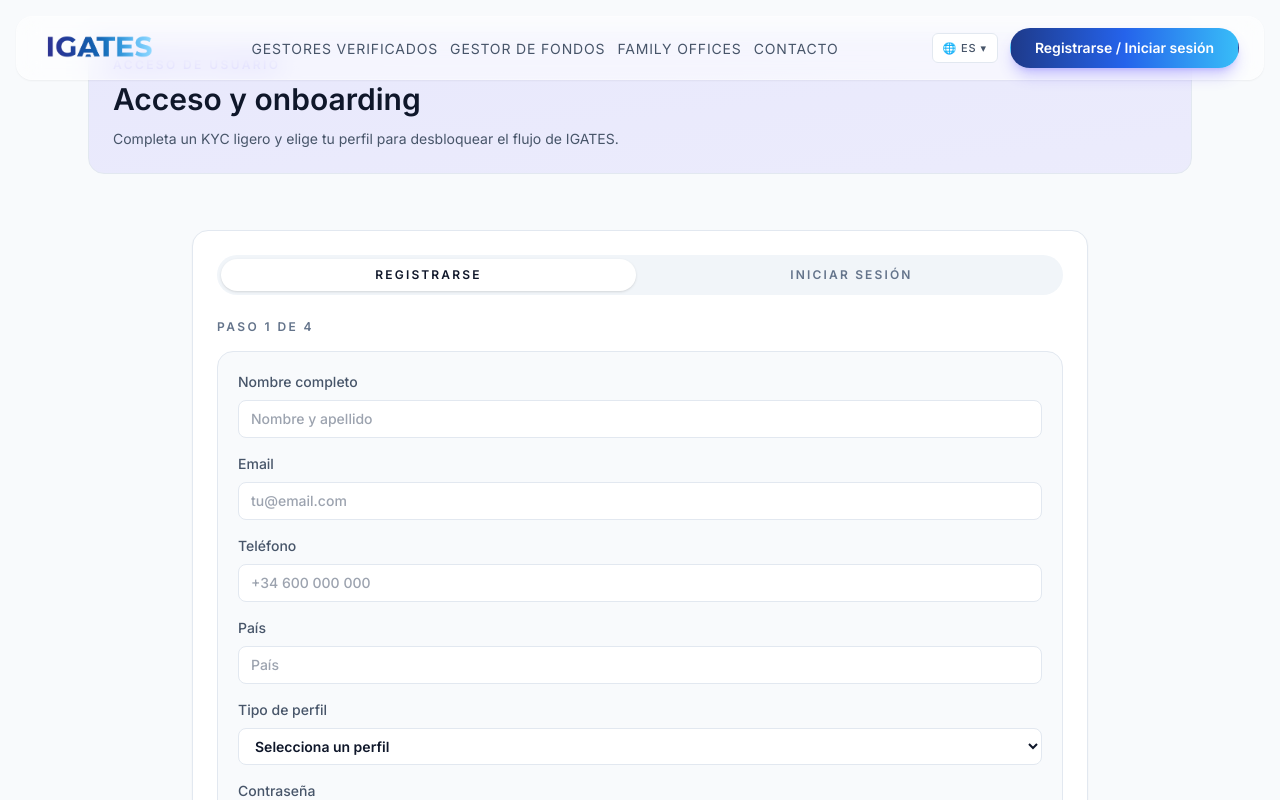
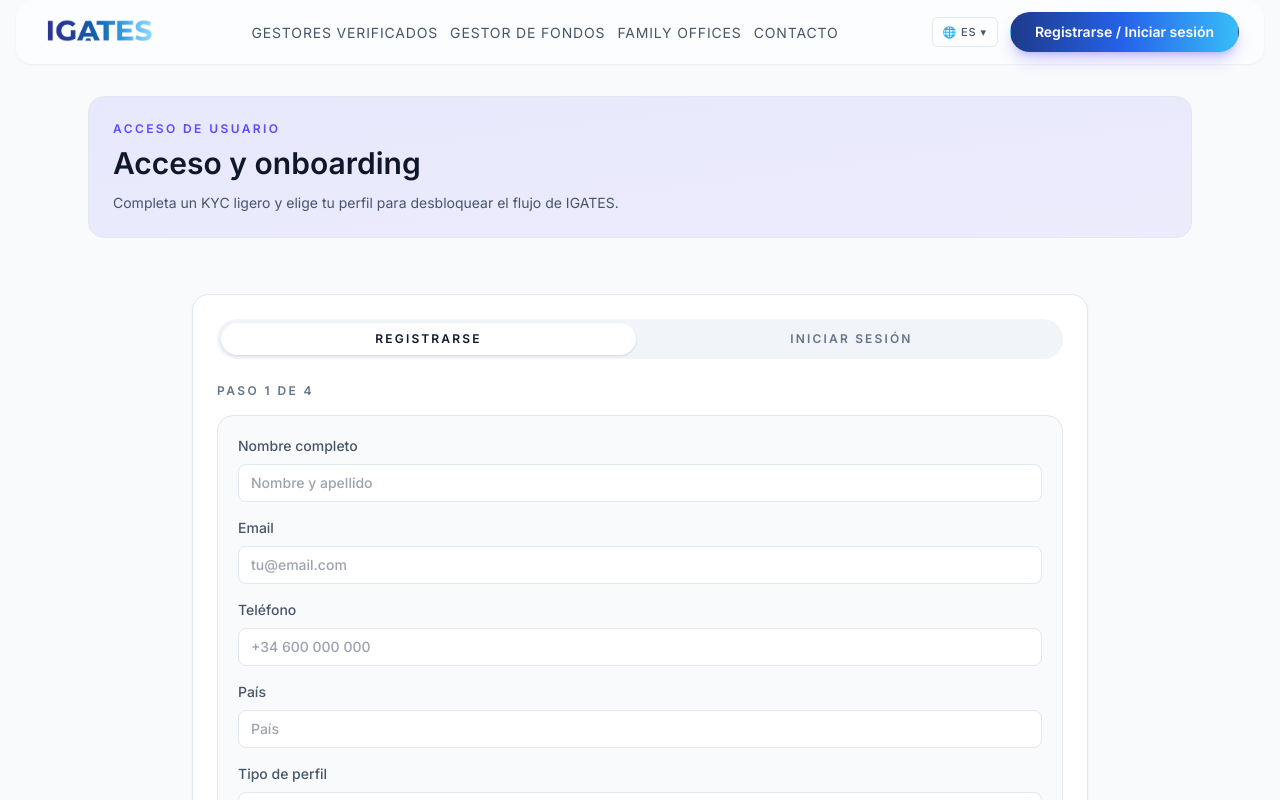
Before and after one commit to Juanherrera-123/Fund_Connect, a Next.js app: page /auth in a window 1280 px wide. Shown: the top 800 px of the page. Built offline with nearby package versions, Linux system fonts and the light colour scheme.

Commit message:
Fix navbar positioning for floating header

```diff
--- a/src/components/Navbar.tsx
+++ b/src/components/Navbar.tsx
@@ -15,6 +15,7 @@ type NavbarProps = {
 export function Navbar({ floating = false }: NavbarProps) {
   const [session] = useLocalStorage<Session>(STORAGE_KEYS.session, null);
   const { strings } = useLanguage();
+  const positionClassName = floating ? "fixed top-4" : "sticky top-0";
 
   const authLink = (() => {
     if (!session) {
@@ -37,7 +38,7 @@ export function Navbar({ floating = false }: NavbarProps) {
   })();
 
   return (
-    <header className="absolute top-4 left-0 right-0 z-50 isolate">
+    <header className={`${positionClassName} left-0 right-0 z-50 isolate`}>
       <div className="mx-auto w-full max-w-7xl px-4">
         <div className="flex h-16 flex-nowrap items-center justify-between gap-6 rounded-2xl border border-white/30 bg-white/55 px-6 shadow-sm backdrop-blur-md">
           <Link
```
